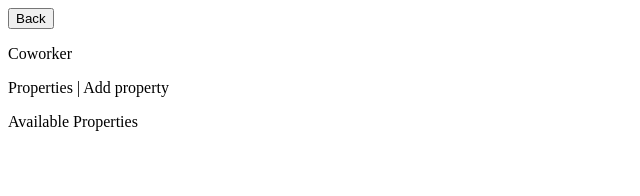
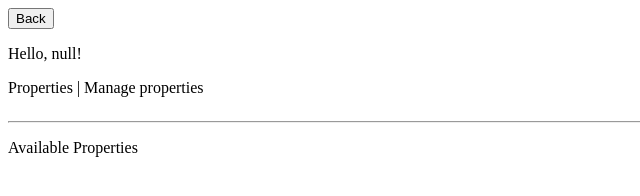
Before and after one commit to Carlos1026-web/SODV1201FinalProject, a plain HTML site: page coworkerPage.html in a window 1280 px wide. Shown: the whole page, without its empty margins (0-640 px from the left). Drawn offline with nearby package versions, Linux system fonts and the light colour scheme.

Commit message:
working on the coworker page now, got the name to work to show the current user

```diff
--- a/coworkerPage.html
+++ b/coworkerPage.html
@@ -4,16 +4,21 @@
     <meta charset="UTF-8">
     <meta name="viewport" content="width=device-width, initial-scale=1.0">
     <script src="script.js" defer></script>
+    <script src="https://code.jquery.com/jquery-3.7.1.js" integrity="sha256-eKhayi8LEQwp4NKxN+CfCh+3qOVUtJn3QNZ0TciWLP4=" crossorigin="anonymous"></script>
     <link rel="stylesheet" href="style.css">
     <title>Coworker Login</title>
 </head>
-<body>
+<body onload="loadName()">
 
-    <button id="goBack" onclick="location.href='index.html'">Back</button>
+    <header class="coWorkerHeader">
+        <button id="goBack" onclick="location.href='index.html'">Back</button>
 
-    <p>Coworker</p>
+        <p id="coWorkerIntro">Hello,</p>
 
-    <p>Properties | Add property</p>
+        <p>Properties | Manage properties</p>
+    </header>
+
+    <hr>
 
     <p>Available Properties</p>
 
--- a/script.js
+++ b/script.js
@@ -18,10 +18,15 @@ function loadUserNum() {
         alert(`current user: ${currentUser}`);
     }
 
-    if(currentUser.getItem("currentUserName")!="") {
-        // currentUser = sessionStorage.getItem("currentUserName");
-        // alert(`current user: ${currentUser}`);
-    }
+    // if(currentUser.getItem("currentUserName")!="") {
+    //     // currentUser = sessionStorage.getItem("currentUserName");
+    //     // alert(`current user: ${currentUser}`);
+    // }
+}
+
+function loadName() {   // to be used on coworker/owner page on properties
+    loadUserNum() ;
+    $('#coWorkerIntro').text(`Hello, ${currentUser}!`);
 }
 
 $("#signUpForm").on("submit", function() {
--- a/style.css
+++ b/style.css
@@ -12,3 +12,7 @@
     text-align: center;
     padding-top: 30vh;
 }
+
+.coWorkerHeader {
+    display:  inline-block
+}
```
Also changed, not shown: ownerPage.html (+1 -0 lines).
